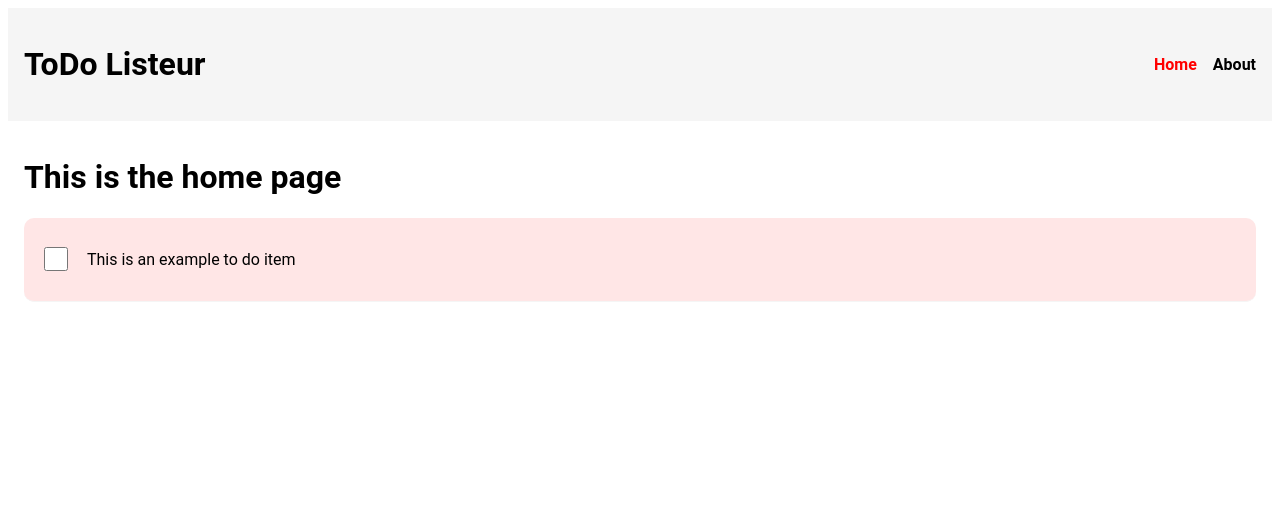
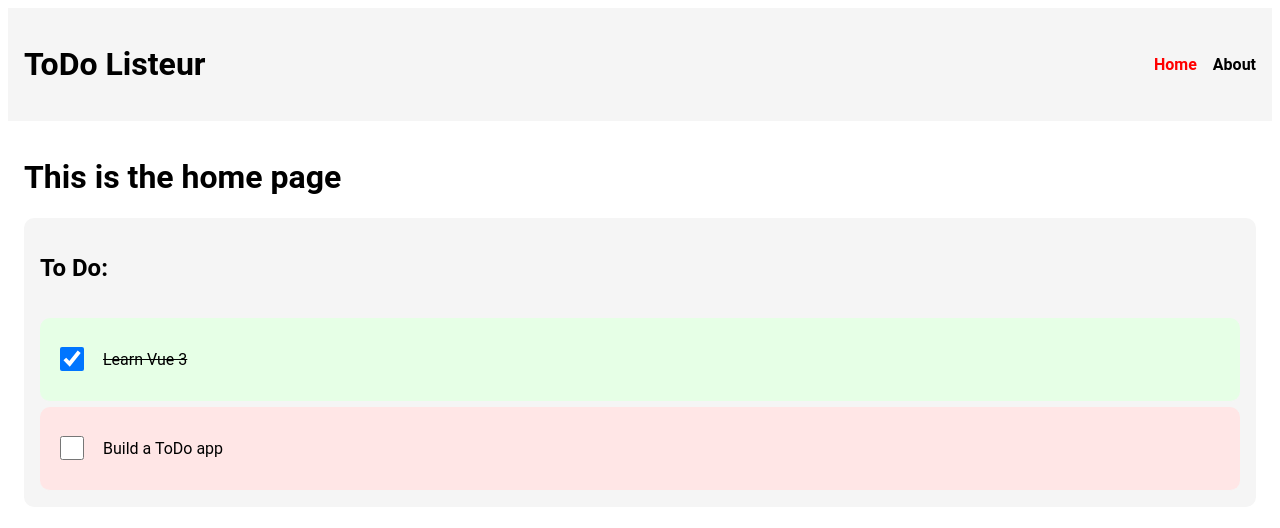
Before and after one commit to CmD0/todo-list-exemple, a Vue app: page / in a window 1280 px wide. Shown: the top 528 px of the page. Built offline with nearby package versions, Linux system fonts and the light colour scheme.

Commit message:
made the todos a list

```diff
--- a/src/components/ToDoItem.vue
+++ b/src/components/ToDoItem.vue
@@ -1,12 +1,14 @@
 <script setup lang="ts">
-import { ref } from 'vue'
-const toDoText = ref('This is an example to do item')
+defineEmits(['toggle-todo'])
+const props = defineProps(['todo'])
+
+console.log(props.todo)
 </script>
 
 <template>
-    <div class="to-do-item">
-        <input type="checkbox"/>
-        <p>{{ toDoText }}</p>
+    <div class="to-do-item" :class="{completed: todo.completed}">
+        <input type="checkbox" :checked="todo.completed" @change="$emit('toggle-todo')"/>
+        <p>{{ todo.text }}</p>
     </div>
 </template>
 
@@ -21,6 +23,11 @@ const toDoText = ref('This is an example to do item')
     border-bottom: 1px solid #f5f5f5;
 }
 
+.to-do-item.completed {
+    background-color: #e6ffe6;
+    text-decoration: line-through;
+}
+
 input[type="checkbox"] {
     width: 1.5rem;
     height: 1.5rem;
--- /dev/null
+++ b/src/components/ToDoList.vue
@@ -0,0 +1,41 @@
+<script setup lang="ts">
+import { ref } from 'vue'
+import ToDoItem from '@/components/ToDoItem.vue'
+
+const todos = ref([
+    {text: 'Learn Vue 3', completed: true },
+    {text: 'Build a ToDo app', completed: false }
+])
+console.log(todos)
+console.log(todos.value)
+
+function toggleToDo(todo: any) {
+    todo.completed = !todo.completed
+}
+</script>
+
+<template>
+    <div class="to-do-list">
+        <h2>To Do:</h2>
+        <div class="to-dos">
+            <ToDoItem v-for="todo in todos" v-bind:todo="todo" @toggle-todo="toggleToDo(todo)" />
+        </div>
+    </div>
+</template>
+
+<style scoped>
+.to-do-list {
+    display: flex;
+    flex-direction: column;
+    gap: 1rem;
+    padding: 1rem;
+    background-color: #f5f5f5;
+    border-radius: 10px;
+}
+
+.to-dos {
+    display: flex;
+    flex-direction: column;
+    gap: 5px;
+}
+</style>
--- a/src/views/HomeView.vue
+++ b/src/views/HomeView.vue
@@ -1,10 +1,12 @@
 <script setup lang="ts">
-import ToDoItem from '@/components/ToDoItem.vue'
+import { ref } from 'vue'
+import ToDoList from '@/components/ToDoList.vue'
+
 </script>
 
 <template>
   <main>
     <h1>This is the home page</h1>
-    <ToDoItem />
+    <ToDoList />
   </main>
 </template>
```
